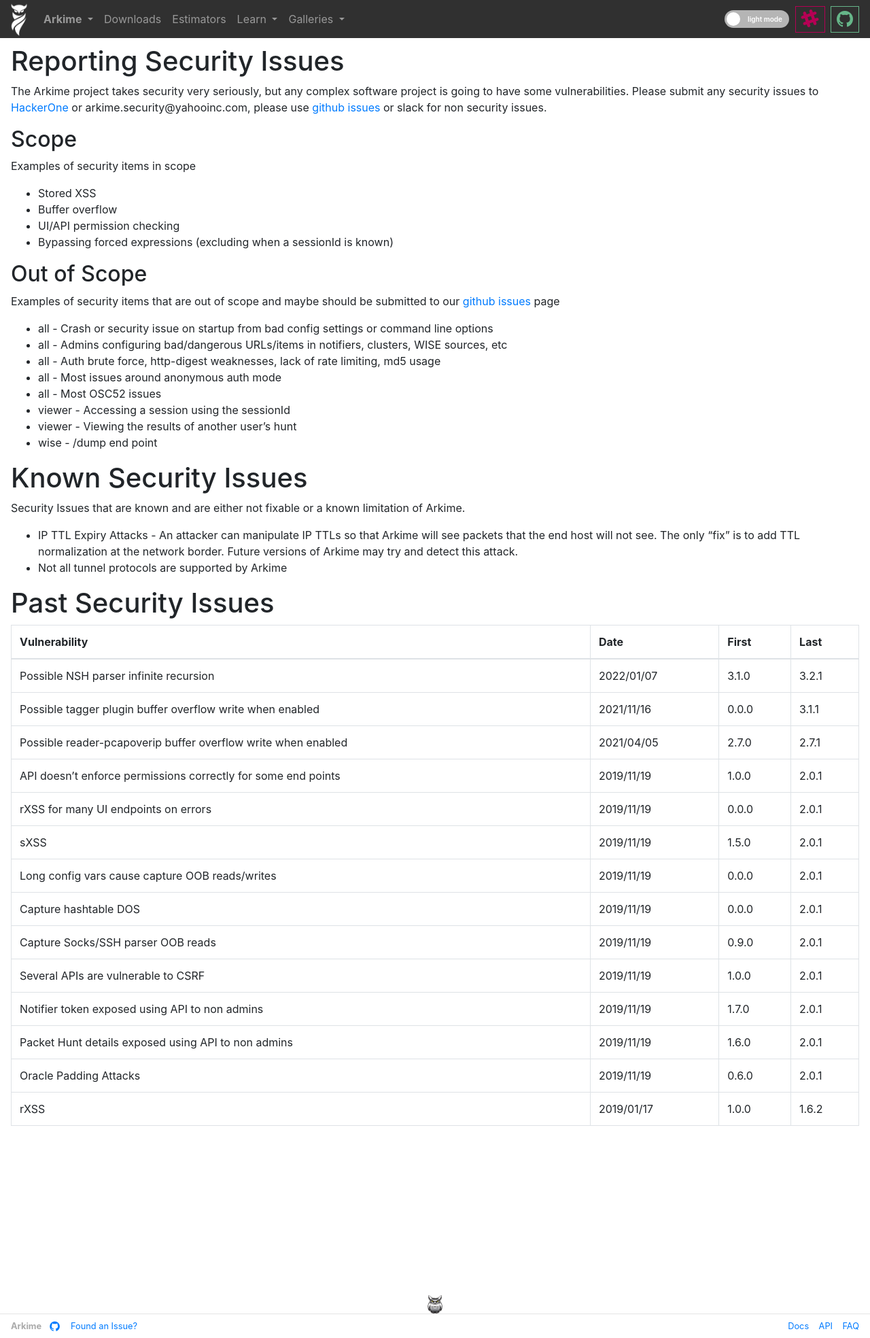
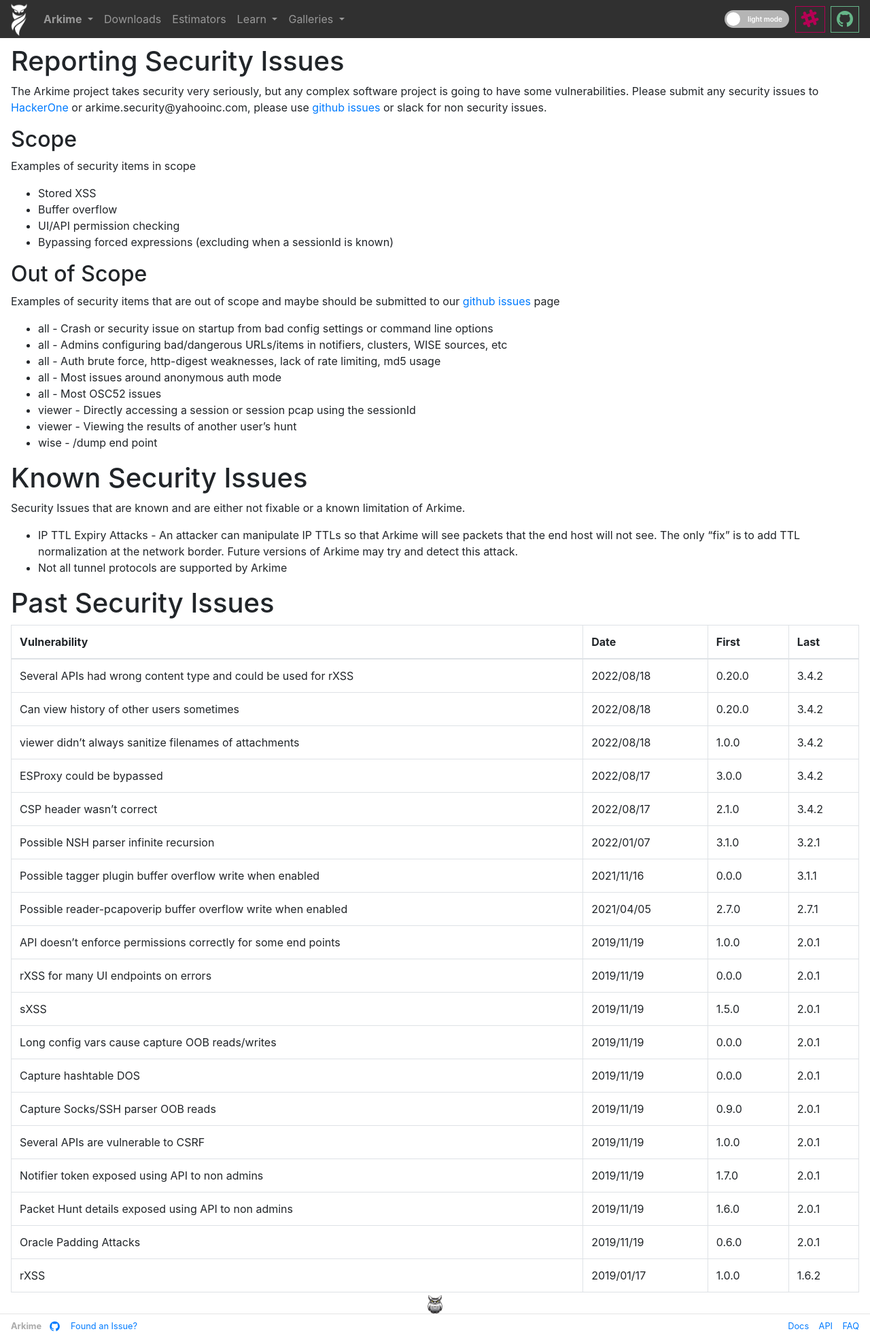
Before and after one commit to arkime/arkimeweb, a Jekyll site: the page built from _wiki/security.md, in a window 1280 px wide. Shown: the whole page at 68% size. Built offline with Jekyll 4.4.1, drawn with Linux system fonts in a browser that asks for light colours.

Commit message:
added LHE results

```diff
--- a/_wiki/security.md
+++ b/_wiki/security.md
@@ -28,7 +28,7 @@
 * all - Auth brute force, http-digest weaknesses, lack of rate limiting, md5 usage
 * all - Most issues around anonymous auth mode
 * all - Most OSC52 issues
-* viewer - Accessing a session using the sessionId
+* viewer - Directly accessing a session or session pcap using the sessionId
 * viewer - Viewing the results of another user's hunt
 * wise - /dump end point
 
@@ -44,6 +44,11 @@
 {:class="table table-bordered"}
 | Vulnerability | Date | First | Last |
 | ------------- |-------------| ----- | ----- |
+| Several APIs had wrong content type and could be used for rXSS | 2022/08/18 | 0.20.0 | 3.4.2 |
+| Can view history of other users sometimes | 2022/08/18 | 0.20.0 | 3.4.2 |
+| viewer didn't always sanitize filenames of attachments | 2022/08/18 | 1.0.0 | 3.4.2 |
+| ESProxy could be bypassed | 2022/08/17 | 3.0.0 | 3.4.2 |
+| CSP header wasn't correct | 2022/08/17 | 2.1.0 | 3.4.2 |
 | Possible NSH parser infinite recursion | 2022/01/07 | 3.1.0 | 3.2.1 |
 | Possible tagger plugin buffer overflow write when enabled | 2021/11/16 | 0.0.0 | 3.1.1 |
 | Possible reader-pcapoverip buffer overflow write when enabled | 2021/04/05 | 2.7.0 | 2.7.1 |
```
